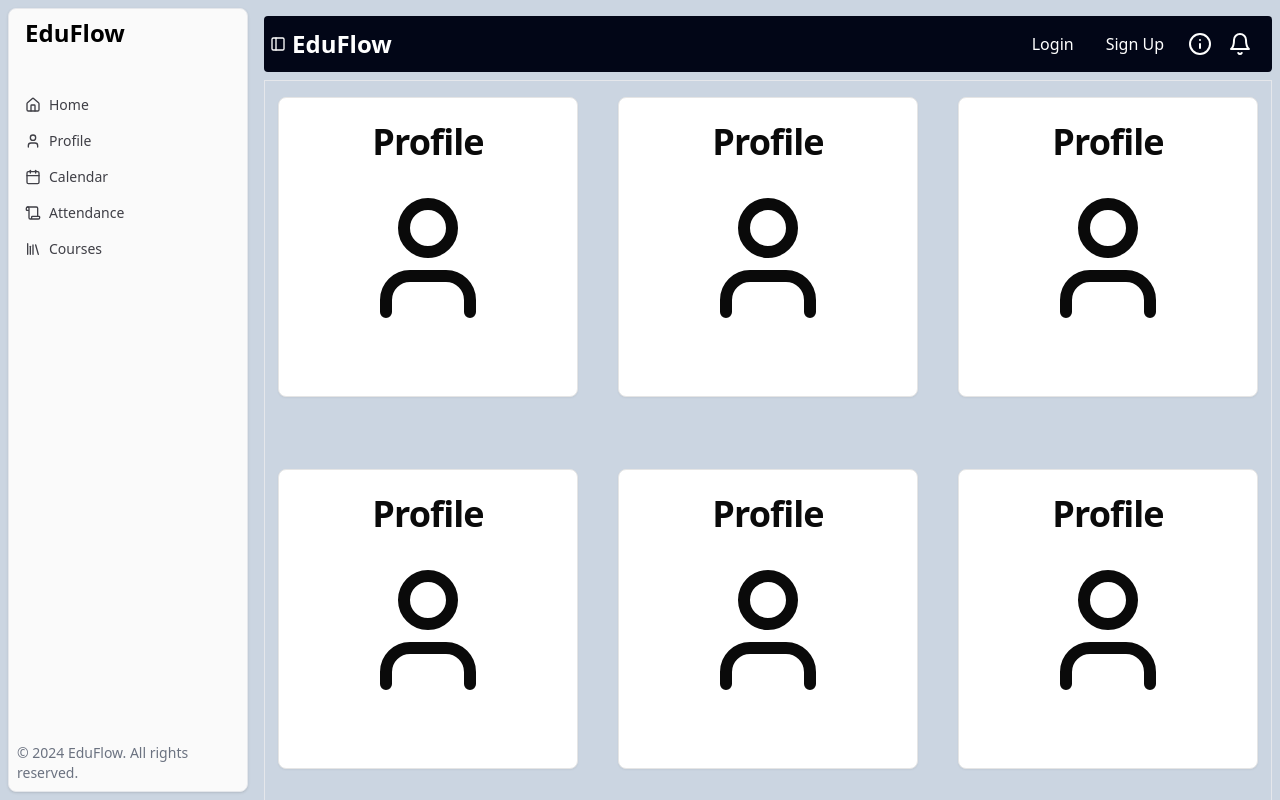
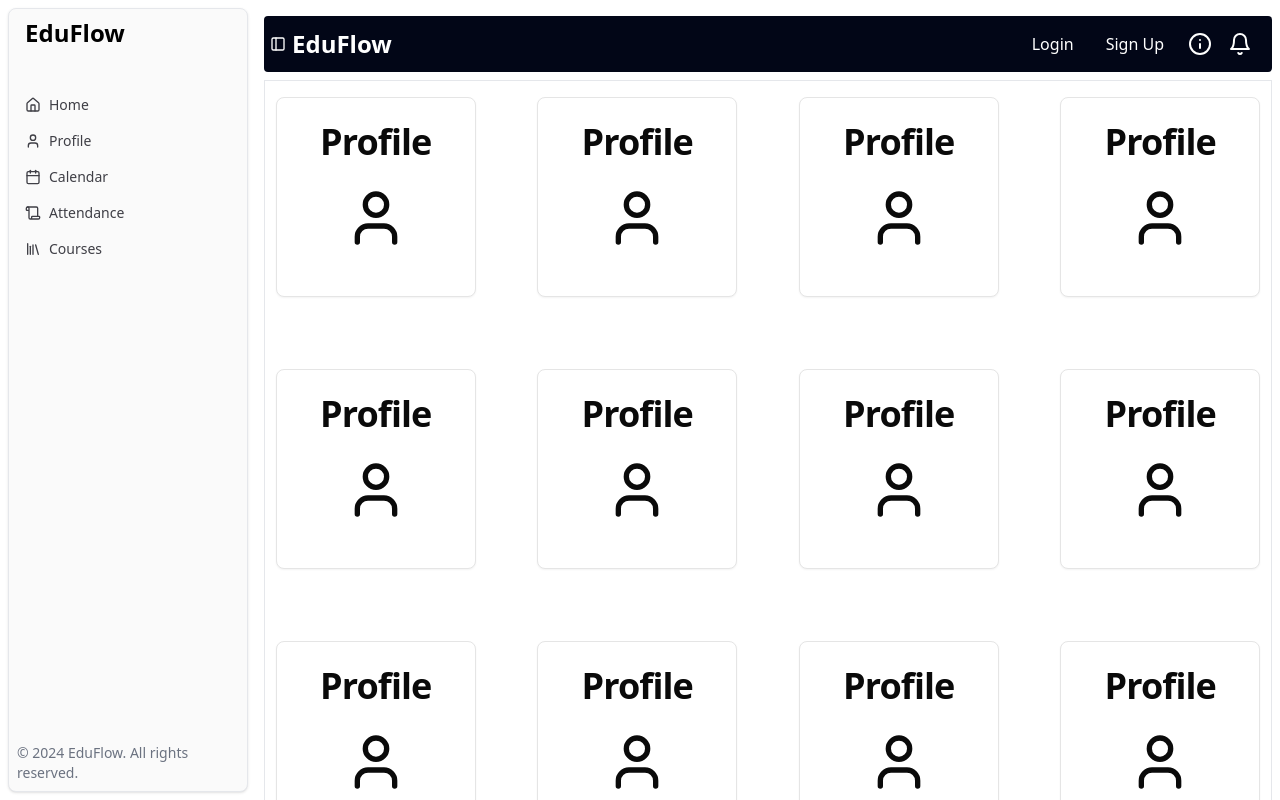
Before and after one commit to Darker98/EduFlow, a React (Vite) app in the folder client/: page / in a window 1280 px wide. Shown: the top 800 px of the page. Built offline with nearby package versions, Linux system fonts and the light colour scheme.

Commit message:
Final changes made to the layout, also made the homepage and homecards better

```diff
--- a/client/src/components/HomeCards.jsx
+++ b/client/src/components/HomeCards.jsx
@@ -11,7 +11,7 @@ import {
 const HomeCards = ({content, title}) => {
   return (
     <div>
-      <Card className='h-[300px] w-[300px] my-4 hover:cursor-pointer hover:shadow-2xl'>
+      <Card className='h-[200px] w-[200px] my-4 hover:cursor-pointer hover:shadow-2xl transition duration-200'>
         <CardHeader>
           <CardTitle className='text-4xl text-center'>{title}</CardTitle>
         </CardHeader>
--- a/client/src/components/Layout.jsx
+++ b/client/src/components/Layout.jsx
@@ -12,7 +12,7 @@ const Layout = ({ children }) => {
 
 
       <main className="p-2 flex-grow">
-      <Navbar/>
+        <Navbar/>
         {children}
         </main>
 
--- a/client/src/components/Navbar.jsx
+++ b/client/src/components/Navbar.jsx
@@ -6,8 +6,7 @@ import { SidebarTrigger } from './ui/sidebar'
 const Navbar = () => {
   return (
 
-
-      <div className='bg-slate-950 flex justify-between rounded h-14 items-center my-2 flex-grow   '>
+      <div className='bg-slate-950 flex justify-between rounded h-14 items-center my-2  '>
         <div >
             <div className='flex  items-center  '>
                 <SidebarTrigger className='text-white'/>
--- a/client/src/pages/HomePage.jsx
+++ b/client/src/pages/HomePage.jsx
@@ -5,21 +5,22 @@ import Navbar from "@/components/Navbar";
 import {User} from 'lucide-react'
 const HomePage = () => {
   return (
-    <div className="bg-slate-300">
+    <div  >
       <Layout>
 
-      <div className=" border flex justify-center  flex-wrap gap-10">
-        <HomeCards title={"Profile"} content={<User height={'9rem'} width={'9rem'}/>}/>
-        <HomeCards title={"Profile"} content={<User height={'9rem'} width={'9rem'}/>}/>
-        <HomeCards title={"Profile"} content={<User height={'9rem'} width={'9rem'}/>}/>
-        <HomeCards title={"Profile"} content={<User height={'9rem'} width={'9rem'}/>}/>
-        <HomeCards title={"Profile"} content={<User height={'9rem'} width={'9rem'}/>}/>
-        <HomeCards title={"Profile"} content={<User height={'9rem'} width={'9rem'}/>}/>
-        <HomeCards title={"Profile"} content={<User height={'9rem'} width={'9rem'}/>}/>
-        <HomeCards title={"Profile"} content={<User height={'9rem'} width={'9rem'}/>}/>
-        <HomeCards title={"Profile"} content={<User height={'9rem'} width={'9rem'}/>}/>
-        <HomeCards title={"Profile"} content={<User height={'9rem'} width={'9rem'}/>}/>
-
+      <div className="  flex border justify-around flex-wrap gap-10">
+        <HomeCards title={"Profile"} content={<User height={'4rem'} width={'4rem'}/>}/>
+        <HomeCards title={"Profile"} content={<User height={'4rem'} width={'4rem'}/>}/>
+        <HomeCards title={"Profile"} content={<User height={'4rem'} width={'4rem'}/>}/>
+        <HomeCards title={"Profile"} content={<User height={'4rem'} width={'4rem'}/>}/>
+        <HomeCards title={"Profile"} content={<User height={'4rem'} width={'4rem'}/>}/>
+        <HomeCards title={"Profile"} content={<User height={'4rem'} width={'4rem'}/>}/>
+        <HomeCards title={"Profile"} content={<User height={'4rem'} width={'4rem'}/>}/>
+        <HomeCards title={"Profile"} content={<User height={'4rem'} width={'4rem'}/>}/>
+        <HomeCards title={"Profile"} content={<User height={'4rem'} width={'4rem'}/>}/>
+        <HomeCards title={"Profile"} content={<User height={'4rem'} width={'4rem'}/>}/>
+        <HomeCards title={"Profile"} content={<User height={'4rem'} width={'4rem'}/>}/>
+        <HomeCards title={"Profile"} content={<User height={'4rem'} width={'4rem'}/>}/>
 
         </div>
 
```
